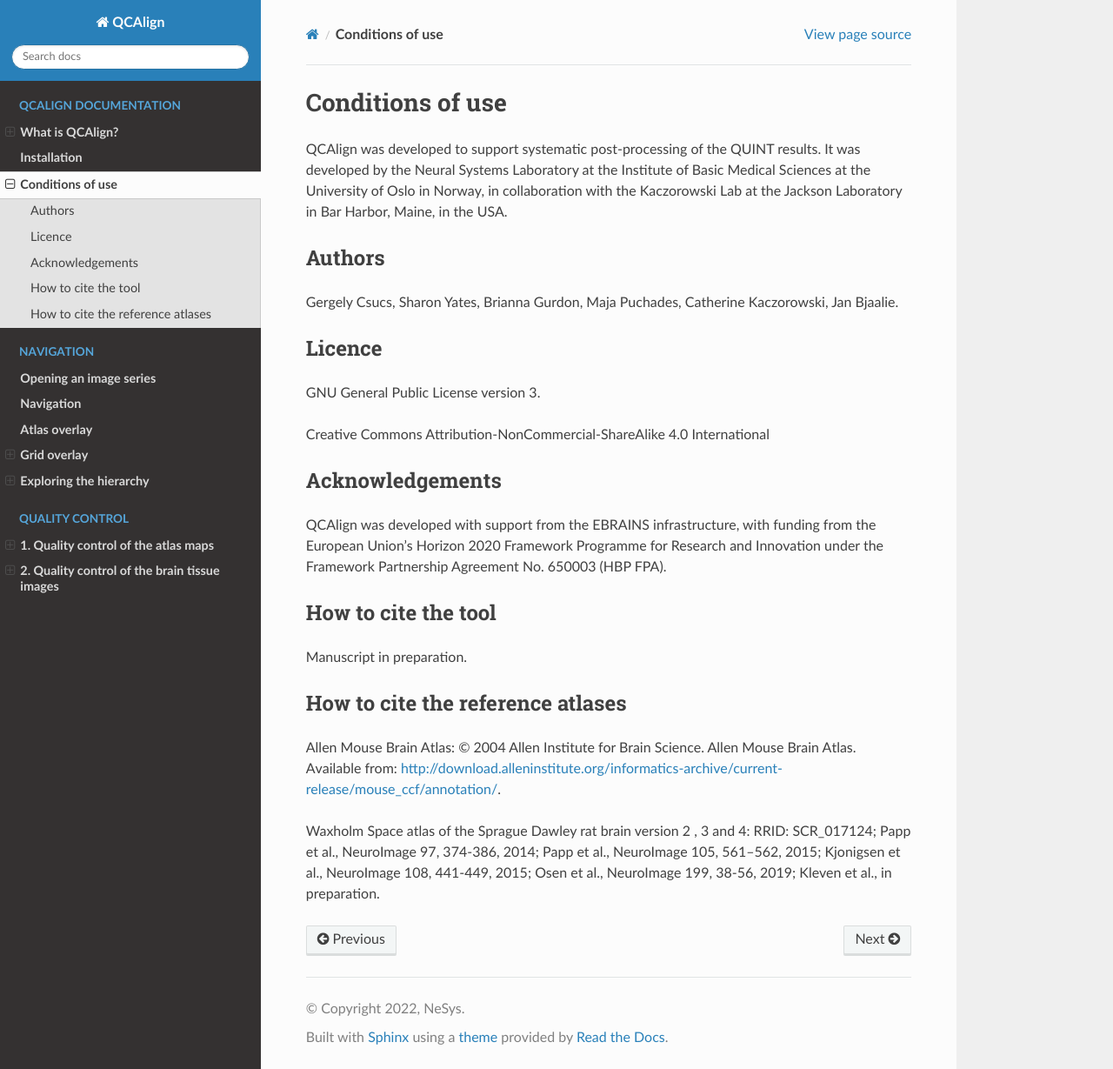
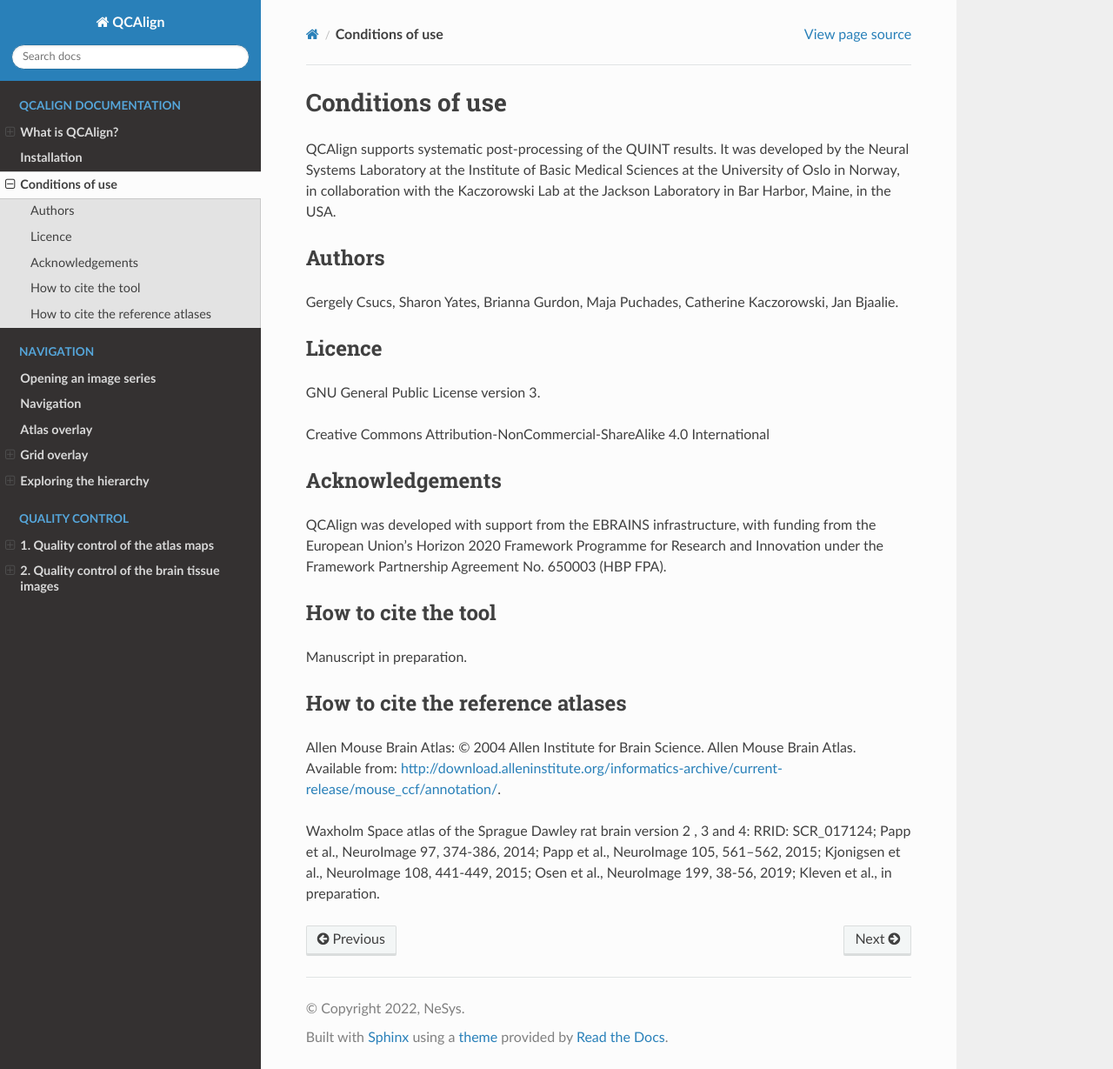
Before and after one commit to Neural-Systems-at-UIO/QCAlign, a Sphinx documentation site: the page built from docs/conditions.rst, in a window 1280 px wide and 1229 px high. Shown: the whole window at 87% size. Built offline with Sphinx 7.4.7 and the Read the Docs theme 2.0.0, drawn with Linux system fonts in a browser that asks for light colours.

Commit message:
Update conditions.rst

```diff
--- a/docs/conditions.rst
+++ b/docs/conditions.rst
@@ -1,7 +1,7 @@
 **Conditions of use**
 =====================
 
-QCAlign was developed to support systematic post-processing of the QUINT results. It was developed by the Neural Systems Laboratory at the Institute of Basic Medical Sciences at the University of Oslo in Norway, in collaboration with the Kaczorowski Lab at the Jackson Laboratory in Bar Harbor, Maine, in the USA.
+QCAlign supports systematic post-processing of the QUINT results. It was developed by the Neural Systems Laboratory at the Institute of Basic Medical Sciences at the University of Oslo in Norway, in collaboration with the Kaczorowski Lab at the Jackson Laboratory in Bar Harbor, Maine, in the USA.
 
 Authors
 ---------
```
